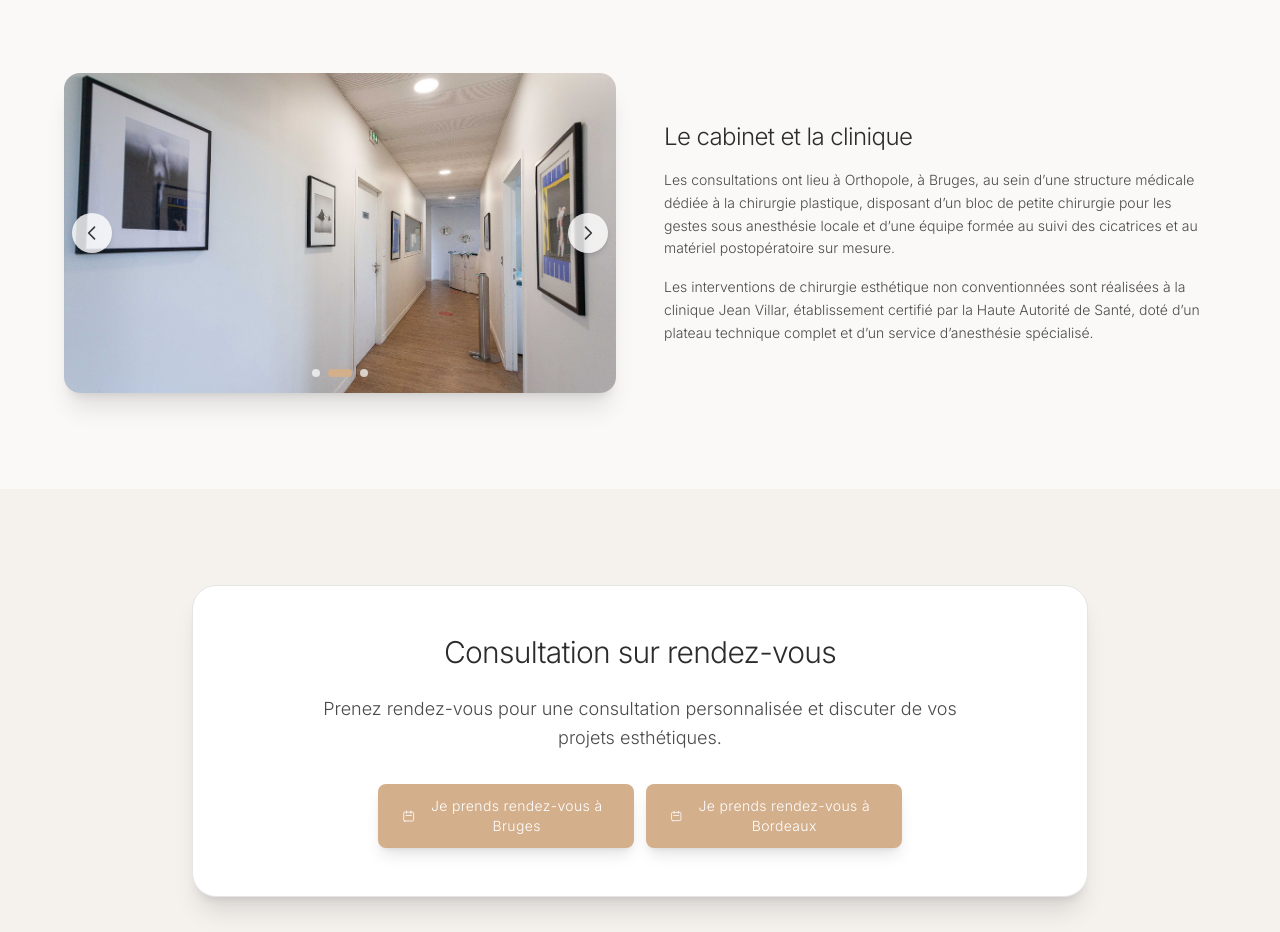
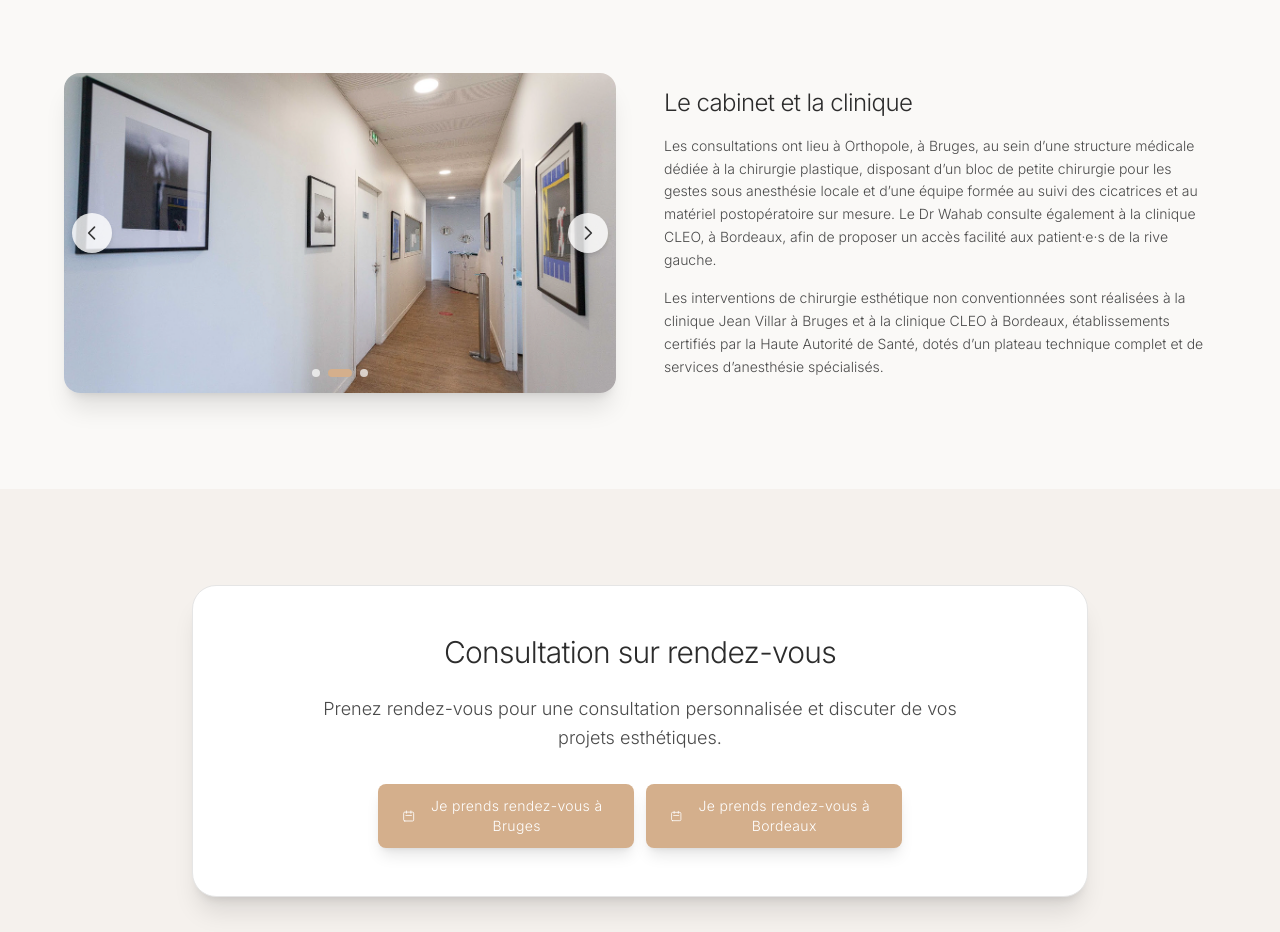
Before and after one commit to johannlacroix/Dr_Omar_Wahab, a Next.js app: page /a-propos in a window 1280 px wide. Shown: the part 2540-3472 px from the top of the page. Built offline with nearby package versions, Linux system fonts and the light colour scheme.

Commit message:
section Lieux de concultations updated in a propos

```diff
--- a/app/a-propos/page.tsx
+++ b/app/a-propos/page.tsx
@@ -189,12 +189,14 @@ export default function AboutPage() {
                 <p className="text-neutral-600 font-light leading-relaxed text-sm">
                   Les consultations ont lieu à Orthopole, à Bruges, au sein d’une structure médicale dédiée à la
                   chirurgie plastique, disposant d’un bloc de petite chirurgie pour les gestes sous anesthésie locale
-                  et d’une équipe formée au suivi des cicatrices et au matériel postopératoire sur mesure.
+                  et d’une équipe formée au suivi des cicatrices et au matériel postopératoire sur mesure. Le Dr Wahab
+                  consulte également à la clinique CLEO, à Bordeaux, afin de proposer un accès facilité aux patient·e·s
+                  de la rive gauche.
                 </p>
                 <p className="text-neutral-600 font-light leading-relaxed text-sm mt-4">
                   Les interventions de chirurgie esthétique non conventionnées sont réalisées à la clinique Jean
-                  Villar, établissement certifié par la Haute Autorité de Santé, doté d’un plateau technique complet
-                  et d’un service d’anesthésie spécialisé.
+                  Villar à Bruges et à la clinique CLEO à Bordeaux, établissements certifiés par la Haute Autorité de
+                  Santé, dotés d’un plateau technique complet et de services d’anesthésie spécialisés.
                 </p>
               </div>
             </div>
```
